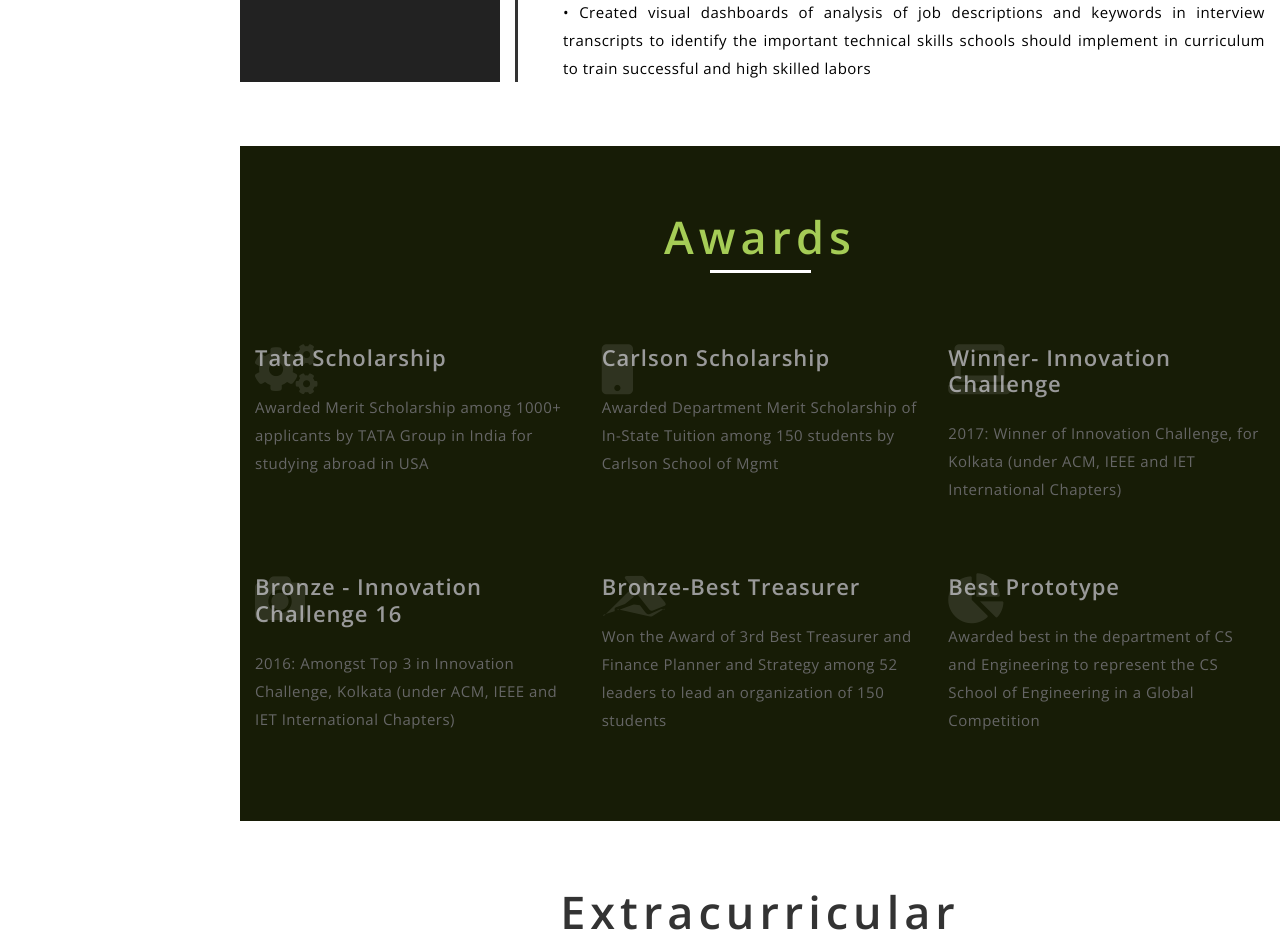
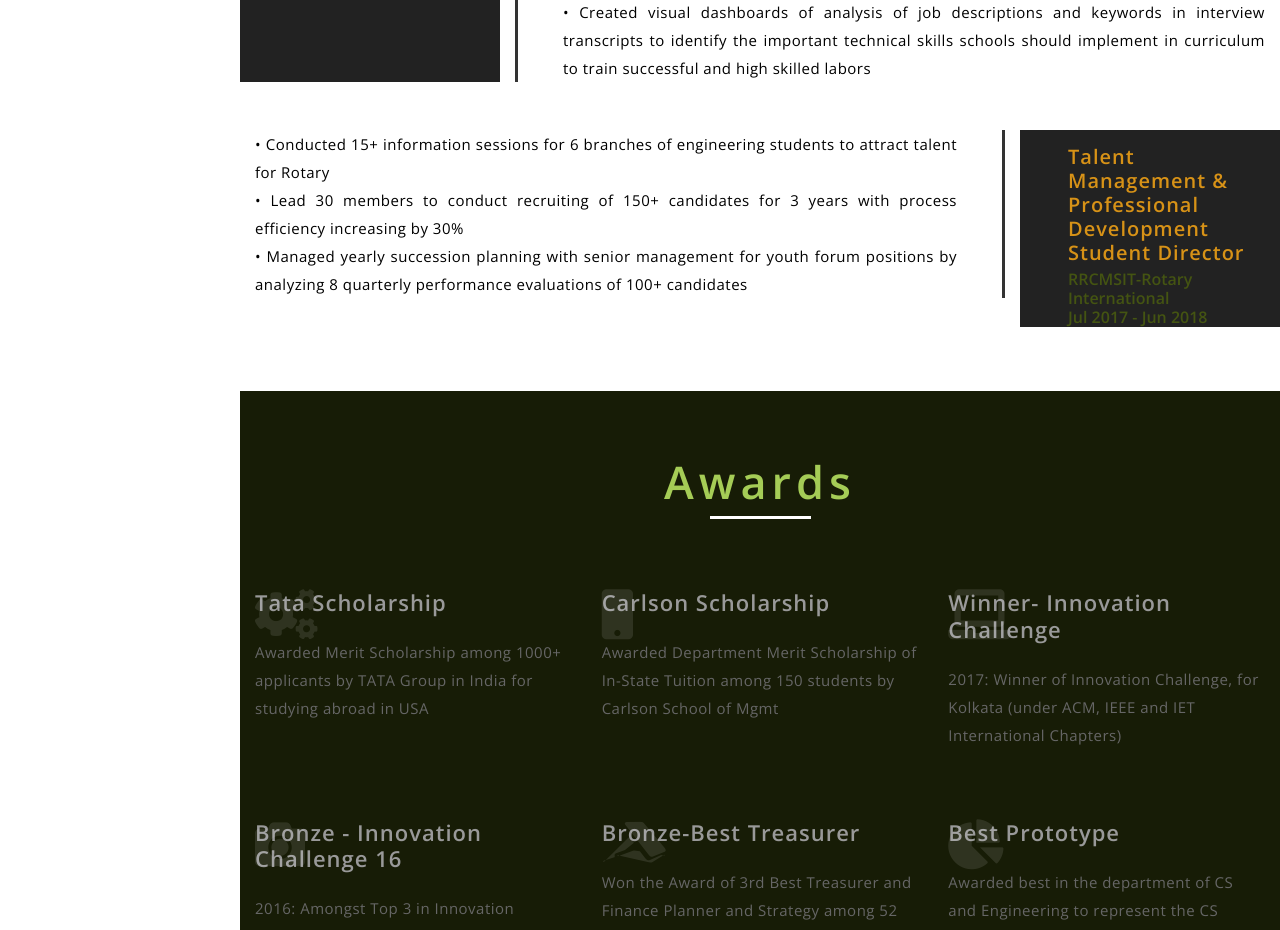
Before and after one commit to spoulomi/spoulomi.github.io, a plain HTML site: page index.html in a window 1280 px wide. Shown: the part 4940-5870 px from the top of the page. Drawn offline with nearby package versions, Linux system fonts and the light colour scheme.

Commit message:
Update index.html

```diff
--- a/index.html
+++ b/index.html
@@ -334,6 +334,21 @@ For Analysis Findings Report<a href="https://conservancy.umn.edu/handle/11299/19
 </p>
 			</div>
 		</div>
+				<div class="row exp-grid1 mt-5 wthree">
+			<div class="col-md-9 mb-md-0 mb-4" style="text-align:justify;">
+				<p style="text-align:justify;">•	Conducted 15+ information sessions for 6 branches of engineering students to attract talent for Rotary</br>
+•	Lead 30 members to conduct recruiting of 150+ candidates for 3 years with process efficiency increasing by 30%</br>
+•	Managed yearly succession planning with senior management for youth forum positions by analyzing 8 quarterly performance evaluations of 100+ candidates</br>
+
+
+</p>
+			</div>
+			<div class="col-md-3 exp1 wthree">
+				<h4>Talent Management & Professional Development Student Director</h4>
+				<h5>RRCMSIT-Rotary International</h5>
+				<h5>Jul 2017 - Jun 2018</h5>
+			</div>
+		</div>
 	</div>
 </section>
 <!-- //experience -->
```
